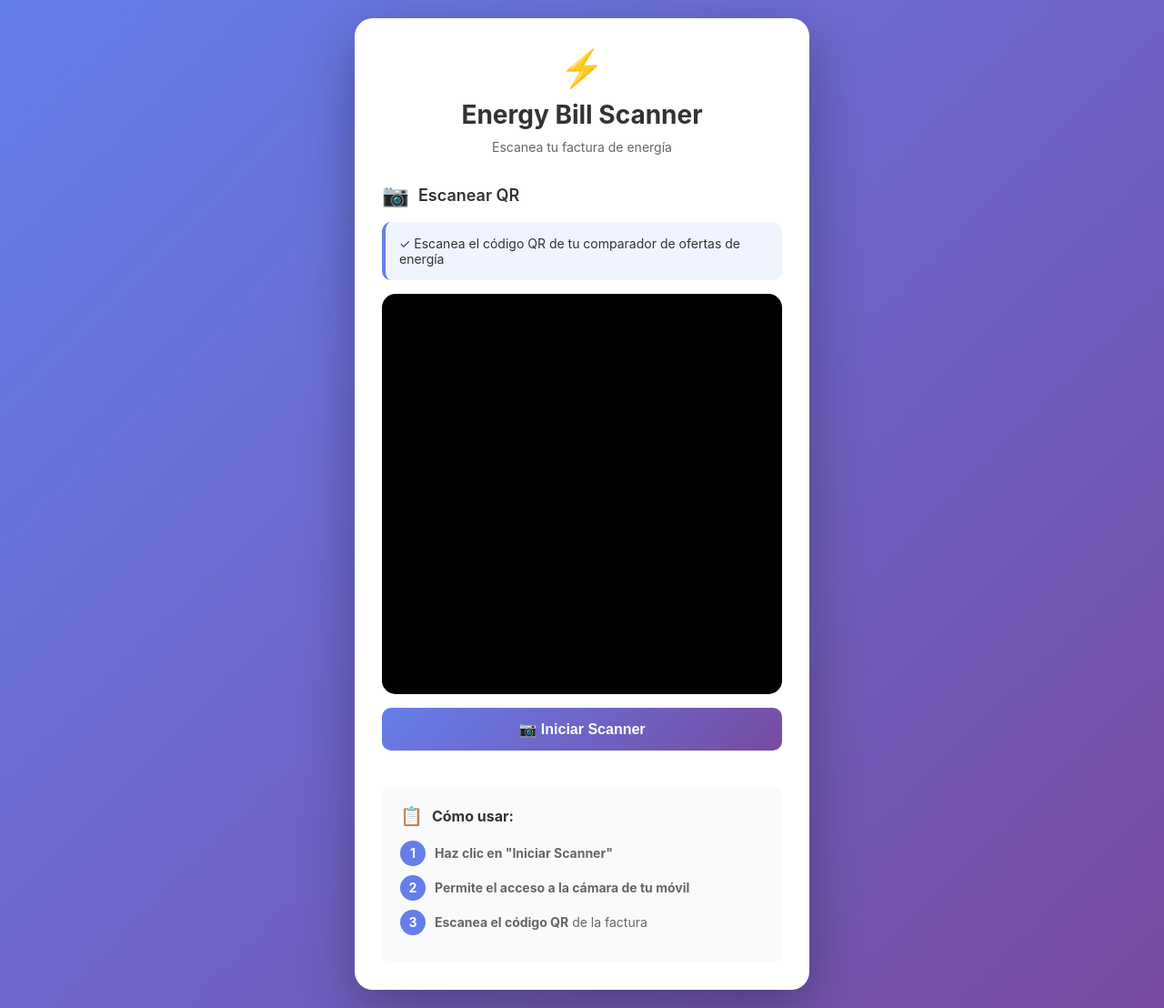
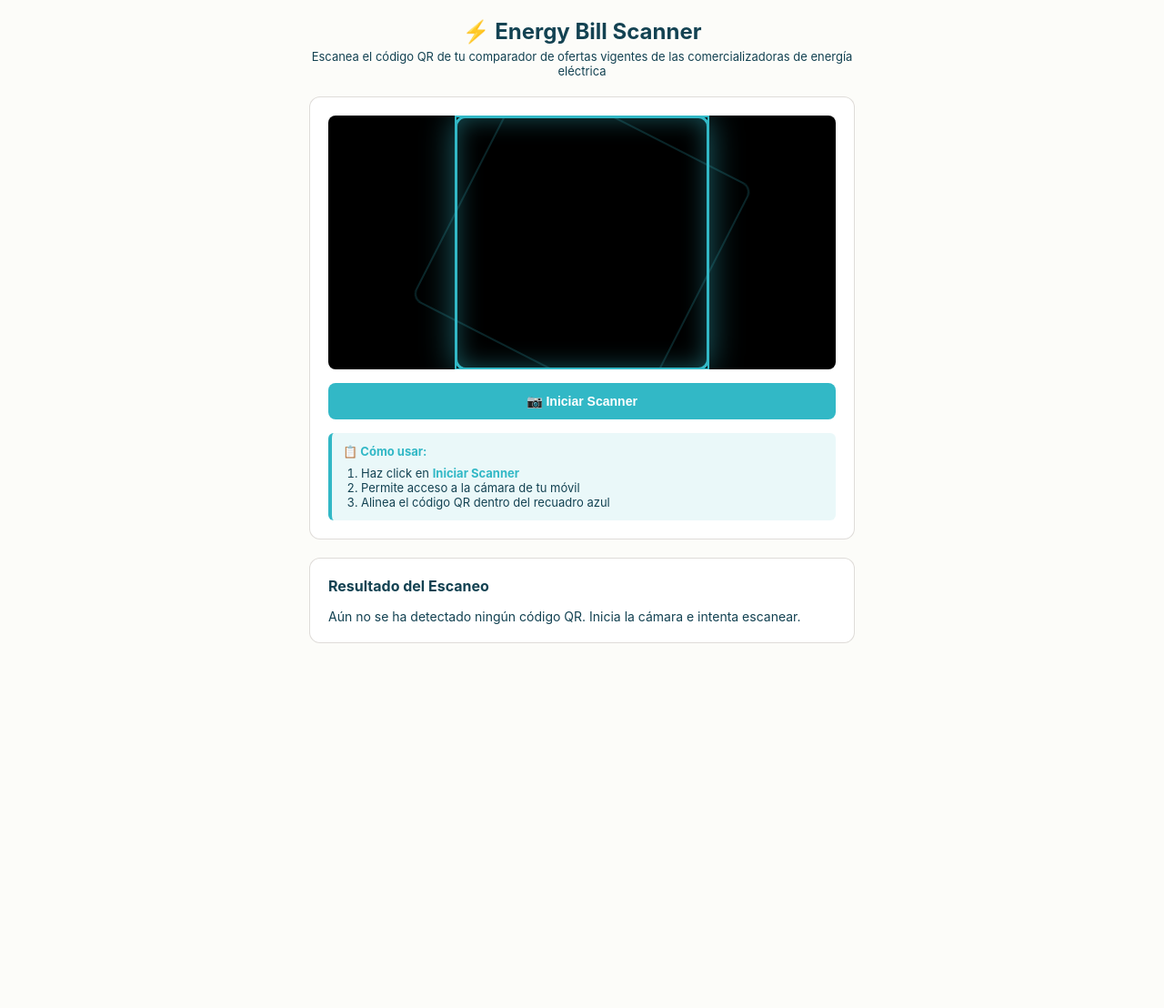
Before and after one commit to Dorotea93/energy-bill-scanner, a Flask app: page / in a window 1280 px wide. Shown: the whole page at 91% size. After the commit the page ends 707 px from the top, so only its background shows below. Run offline with Flask 3, Linux system fonts and the light colour scheme; some libraries are stand-ins or nearby versions.

Commit message:
Versión más robusta del scanner

```diff
--- a/templates/app_publica.html
+++ b/templates/app_publica.html
@@ -4,8 +4,15 @@
     <meta charset="UTF-8">
     <meta name="viewport" content="width=device-width, initial-scale=1.0">
     <title>Energy Bill Scanner</title>
-    <script src="https://unpkg.com/html5-qrcode"></script>
+    <script src="https://cdn.jsdelivr.net/npm/jsqr@1.4.0/dist/jsQR.js"></script>
     <style>
+        :root {
+            --color-primary: #32b8c6;
+            --color-bg: #fcfcf9;
+            --color-text: #134252;
+            --color-border: #5e5240;
+        }
+
         * {
             margin: 0;
             padding: 0;
@@ -14,421 +21,381 @@
 
         body {
             font-family: -apple-system, BlinkMacSystemFont, 'Segoe UI', Roboto, sans-serif;
-            background: linear-gradient(135deg, #667eea 0%, #764ba2 100%);
-            min-height: 100vh;
-            display: flex;
-            align-items: center;
-            justify-content: center;
+            background-color: var(--color-bg);
+            color: var(--color-text);
             padding: 20px;
         }
 
         .container {
-            background: white;
-            border-radius: 20px;
-            box-shadow: 0 20px 60px rgba(0, 0, 0, 0.3);
-            max-width: 500px;
-            width: 100%;
-            padding: 30px;
+            max-width: 600px;
+            margin: 0 auto;
         }
 
-        .header {
+        h1 {
+            font-size: 24px;
+            margin-bottom: 20px;
             text-align: center;
-            margin-bottom: 30px;
-        }
-
-        .header h1 {
-            color: #333;
-            font-size: 28px;
-            margin-bottom: 10px;
-        }
-
-        .header p {
-            color: #666;
-            font-size: 14px;
-        }
-
-        .emoji {
-            font-size: 40px;
-            margin-bottom: 10px;
         }
 
         .scanner-section {
-            margin-bottom: 30px;
+            background: white;
+            border-radius: 12px;
+            padding: 20px;
+            border: 1px solid rgba(94, 82, 64, 0.2);
+            margin-bottom: 20px;
         }
 
-        .scanner-title {
-            display: flex;
-            align-items: center;
-            margin-bottom: 15px;
-            font-size: 18px;
-            font-weight: 600;
-            color: #333;
-        }
-
-        .scanner-title::before {
-            content: "📷";
-            margin-right: 10px;
-            font-size: 24px;
-        }
-
-        #reader {
+        .video-container {
+            position: relative;
             width: 100%;
-            aspect-ratio: 1;
-            border-radius: 15px;
+            background: #000;
+            border-radius: 8px;
             overflow: hidden;
-            background: #000;
             margin-bottom: 15px;
         }
 
-        #reader video {
+        #video {
             width: 100%;
-            height: 100%;
-            object-fit: cover;
+            display: block;
         }
 
-        .btn {
-            width: 100%;
-            padding: 14px;
+        /* LÍMITES VISUALES DEL QR */
+        .qr-guide {
+            position: absolute;
+            top: 50%;
+            left: 50%;
+            transform: translate(-50%, -50%);
+            width: 280px;
+            height: 280px;
+            border: 3px solid var(--color-primary);
+            border-radius: 12px;
+            background: transparent;
+            box-shadow:
+                inset 0 0 20px rgba(50, 184, 198, 0.3),
+                0 0 30px rgba(50, 184, 198, 0.4);
+            pointer-events: none;
+            z-index: 10;
+            animation: pulse-border 2s ease-in-out infinite;
+        }
+
+        .qr-guide::before {
+            content: '';
+            position: absolute;
+            top: -3px;
+            left: -3px;
+            right: -3px;
+            bottom: -3px;
+            border: 2px solid rgba(50, 184, 198, 0.2);
+            border-radius: 12px;
+            animation: rotate-guide 8s linear infinite;
+        }
+
+        .qr-guide-label {
+            position: absolute;
+            top: -35px;
+            left: 50%;
+            transform: translateX(-50%);
+            background: var(--color-primary);
+            color: white;
+            padding: 6px 12px;
+            border-radius: 6px;
+            font-size: 12px;
+            font-weight: 600;
+            white-space: nowrap;
+            z-index: 11;
+        }
+
+        .qr-guide-label::after {
+            content: '';
+            position: absolute;
+            bottom: -4px;
+            left: 50%;
+            transform: translateX(-50%);
+            width: 0;
+            height: 0;
+            border-left: 6px solid transparent;
+            border-right: 6px solid transparent;
+            border-top: 6px solid var(--color-primary);
+        }
+
+        /* Esquinas destacadas */
+        .qr-corner {
+            position: absolute;
+            width: 20px;
+            height: 20px;
+            border: 2px solid var(--color-primary);
+        }
+
+        .qr-corner-top-left {
+            top: -3px;
+            left: -3px;
+            border-right: none;
+            border-bottom: none;
+        }
+
+        .qr-corner-top-right {
+            top: -3px;
+            right: -3px;
+            border-left: none;
+            border-bottom: none;
+        }
+
+        .qr-corner-bottom-left {
+            bottom: -3px;
+            left: -3px;
+            border-right: none;
+            border-top: none;
+        }
+
+        .qr-corner-bottom-right {
+            bottom: -3px;
+            right: -3px;
+            border-left: none;
+            border-top: none;
+        }
+
+        @keyframes pulse-border {
+            0%, 100% { box-shadow: inset 0 0 20px rgba(50, 184, 198, 0.3), 0 0 30px rgba(50, 184, 198, 0.4); }
+            50% { box-shadow: inset 0 0 30px rgba(50, 184, 198, 0.5), 0 0 40px rgba(50, 184, 198, 0.6); }
+        }
+
+        @keyframes rotate-guide {
+            0% { transform: rotate(0deg); }
+            100% { transform: rotate(360deg); }
+        }
+
+        .controls {
+            display: flex;
+            gap: 10px;
+            margin-bottom: 15px;
+        }
+
+        button {
+            flex: 1;
+            padding: 12px;
+            background: var(--color-primary);
+            color: white;
             border: none;
-            border-radius: 10px;
-            font-size: 16px;
+            border-radius: 8px;
             font-weight: 600;
             cursor: pointer;
+            font-size: 14px;
             transition: all 0.3s ease;
-            margin-bottom: 10px;
         }
 
-        .btn-primary {
-            background: linear-gradient(135deg, #667eea 0%, #764ba2 100%);
-            color: white;
+        button:hover {
+            background: #2a9fab;
+            transform: translateY(-2px);
+            box-shadow: 0 4px 12px rgba(50, 184, 198, 0.3);
         }
 
-        .btn-primary:hover {
-            transform: translateY(-2px);
-            box-shadow: 0 10px 25px rgba(102, 126, 234, 0.3);
+        button:active {
+            transform: translateY(0);
         }
 
-        .btn-primary:disabled {
-            opacity: 0.6;
+        button:disabled {
+            background: #ccc;
             cursor: not-allowed;
             transform: none;
         }
 
-        .btn-danger {
-            background: #ef4444;
-            color: white;
+        .result-section {
+            background: white;
+            border-radius: 12px;
+            padding: 20px;
+            border: 1px solid rgba(94, 82, 64, 0.2);
         }
 
-        .btn-danger:hover {
-            background: #dc2626;
+        .result-item {
+            margin-bottom: 15px;
+            padding-bottom: 15px;
+            border-bottom: 1px solid rgba(94, 82, 64, 0.1);
         }
 
-        .alert {
-            padding: 15px;
-            border-radius: 10px;
-            margin-bottom: 15px;
-            font-size: 14px;
-        }
-
-        .alert-success {
-            background: #d1fae5;
-            color: #065f46;
-            border-left: 4px solid #10b981;
-        }
-
-        .alert-error {
-            background: #fee2e2;
-            color: #991b1b;
-            border-left: 4px solid #ef4444;
-        }
-
-        .alert-info {
-            background: #dbeafe;
-            color: #0c2340;
-            border-left: 4px solid #3b82f6;
-        }
-
-        .scanner-info {
-            background: #f0f4ff;
-            border-left: 4px solid #667eea;
-            padding: 15px;
-            border-radius: 10px;
-            margin-bottom: 15px;
-            font-size: 14px;
-            color: #333;
-        }
-
-        .instructions {
-            background: #f9fafb;
-            border-radius: 10px;
-            padding: 20px;
-            margin-top: 20px;
-        }
-
-        .instructions h3 {
-            color: #333;
-            font-size: 16px;
-            margin-bottom: 15px;
-            display: flex;
-            align-items: center;
-        }
-
-        .instructions h3::before {
-            content: "📋";
-            margin-right: 10px;
-            font-size: 20px;
-        }
-
-        .instructions ul {
-            list-style: none;
-            margin: 0;
-            padding: 0;
-            color: #666;
-            font-size: 14px;
-            line-height: 1.8;
-        }
-
-        .instructions li {
-            list-style: none;
-            margin-bottom: 10px;
-            margin-left: 0;
-            padding-left: 0;
-        }
-
-        .step-number {
-            display: inline-flex;
-            align-items: center;
-            justify-content: center;
-            width: 28px;
-            height: 28px;
-            background: #667eea;
-            color: white;
-            border-radius: 50%;
-            margin-right: 10px;
-            font-size: 14px;
-            font-weight: bold;
-        }
-
-        .result {
-            background: #f0f4ff;
-            border-radius: 10px;
-            padding: 15px;
-            margin-top: 15px;
-            font-size: 13px;
-            word-break: break-all;
-            max-height: 200px;
-            overflow-y: auto;
+        .result-item:last-child {
+            margin-bottom: 0;
+            padding-bottom: 0;
+            border-bottom: none;
         }
 
         .result-label {
             font-weight: 600;
-            color: #333;
+            font-size: 12px;
+            color: var(--color-primary);
+            text-transform: uppercase;
             margin-bottom: 5px;
         }
 
         .result-value {
-            color: #667eea;
+            font-size: 14px;
             word-break: break-all;
         }
 
-        .spinner {
-            border: 4px solid #f3f4f6;
-            border-top: 4px solid #667eea;
-            border-radius: 50%;
-            width: 30px;
-            height: 30px;
-            animation: spin 1s linear infinite;
-            display: inline-block;
-            margin-right: 10px;
+        .result-value.success {
+            color: #2a9fab;
+            font-weight: 500;
         }
 
-        @keyframes spin {
-            0% { transform: rotate(0deg); }
-            100% { transform: rotate(360deg); }
+        .result-value.error {
+            color: #c01527;
         }
 
-        .loading {
-            display: flex;
-            align-items: center;
-            justify-content: center;
-            gap: 10px;
+        .info-box {
+            background: rgba(50, 184, 198, 0.1);
+            border-left: 4px solid var(--color-primary);
+            padding: 12px;
+            border-radius: 6px;
+            font-size: 13px;
+            margin-top: 15px;
+            color: var(--color-text);
         }
 
-        @media (max-width: 600px) {
-            .container {
-                padding: 20px;
+        .info-box strong {
+            color: var(--color-primary);
+        }
+
+        .hidden {
+            display: none;
+        }
+
+        @media (max-width: 480px) {
+            h1 {
+                font-size: 20px;
             }
 
-            .header h1 {
-                font-size: 24px;
+            .qr-guide {
+                width: 240px;
+                height: 240px;
             }
 
-            #reader {
-                width: 100%;
-                aspect-ratio: 1;
+            .scanner-section {
+                padding: 15px;
             }
         }
     </style>
 </head>
 <body>
     <div class="container">
-        <div class="header">
-            <div class="emoji">⚡</div>
-            <h1>Energy Bill Scanner</h1>
-            <p>Escanea tu factura de energía</p>
-        </div>
-
-        <div id="message"></div>
+        <h1>⚡ Energy Bill Scanner</h1>
+        <p style="text-align: center; font-size: 13px; color: var(--color-text); margin: -15px 0 20px 0;">Escanea el código QR de tu comparador de ofertas vigentes de las comercializadoras de energía eléctrica</p>
 
         <div class="scanner-section">
-            <div class="scanner-title">Escanear QR</div>
+            <div class="video-container">
+                <video id="video" autoplay playsinline></video>
 
-            <div class="scanner-info">
-                ✓ Escanea el código QR de tu comparador de ofertas de energía
+                <!-- GUÍA VISUAL DEL QR -->
+                <div class="qr-guide">
+                    <div class="qr-guide-label">Coloca el QR aquí</div>
+                    <div class="qr-corner qr-corner-top-left"></div>
+                    <div class="qr-corner qr-corner-top-right"></div>
+                    <div class="qr-corner qr-corner-bottom-left"></div>
+                    <div class="qr-corner qr-corner-bottom-right"></div>
+                </div>
             </div>
 
-            <div id="reader"></div>
+            <div class="controls">
+                <button id="startBtn" onclick="startCamera()">📷 Iniciar Scanner</button>
+            </div>
 
-            <button class="btn btn-primary" id="startBtn" onclick="startScanner()">
-                📷 Iniciar Scanner
-            </button>
-
-            <button class="btn btn-danger" id="stopBtn" onclick="stopScanner()" style="display: none;">
-                ⛔ Detener Scanner
-            </button>
-        </div>
-
-        <div id="resultDiv" style="display: none;">
-            <div class="result">
-                <div class="result-label">Código QR detectado:</div>
-                <div class="result-value" id="resultValue"></div>
+            <div class="info-box">
+                <strong>📋 Cómo usar:</strong>
+                <ol style="margin: 8px 0 0 20px; padding: 0;">
+                    <li>Haz click en <strong>Iniciar Scanner</strong></li>
+                    <li>Permite acceso a la cámara de tu móvil</li>
+                    <li>Alinea el código QR dentro del recuadro azul</li>
+                </ol>
             </div>
         </div>
 
-        <div class="instructions">
-            <h3>Cómo usar:</h3>
-            <ul>
-                <li><span class="step-number">1</span><strong>Haz clic en "Iniciar Scanner"</strong></li>
-                <li><span class="step-number">2</span><strong>Permite el acceso a la cámara de tu móvil</strong></li>
-                <li><span class="step-number">3</span><strong>Escanea el código QR</strong> de la factura</li>
-            </ul>
+        <div class="result-section">
+            <h2 style="font-size: 16px; margin-bottom: 15px;">Resultado del Escaneo</h2>
+            <div id="resultContainer" class="hidden">
+                <div class="result-item">
+                    <div class="result-label">Estado</div>
+                    <div id="status" class="result-value"></div>
+                </div>
+                <div class="result-item">
+                    <div class="result-label">Código QR Detectado</div>
+                    <div id="qrData" class="result-value"></div>
+                </div>
+                <div class="result-item">
+                    <div class="result-label">Tipo</div>
+                    <div id="qrType" class="result-value"></div>
+                </div>
+                <div class="result-item">
+                    <div class="result-label">Ubicación</div>
+                    <div id="qrLocation" class="result-value"></div>
+                </div>
+            </div>
+            <div id="noResultText" style="color: var(--color-text); font-size: 14px;">
+                Aún no se ha detectado ningún código QR. Inicia la cámara e intenta escanear.
+            </div>
         </div>
     </div>
 
     <script>
-        let html5QrcodeScanner = null;
+        let video = document.getElementById('video');
+        let canvas = document.createElement('canvas');
+        let context = canvas.getContext('2d');
+        let isScanning = false;
+        let stream = null;
 
-        function showMessage(type, text) {
-            const messageDiv = document.getElementById('message');
-            messageDiv.className = `alert alert-${type}`;
-            messageDiv.textContent = text;
-            messageDiv.style.display = 'block';
-
-            if (type === 'success') {
-                setTimeout(() => {
-                    messageDiv.style.display = 'none';
-                }, 5000);
+        async function startCamera() {
+            try {
+                stream = await navigator.mediaDevices.getUserMedia({
+                    video: {
+                        facingMode: 'environment',
+                        width: { ideal: 1280 },
+                        height: { ideal: 720 }
+                    }
+                });
+                video.srcObject = stream;
+                video.onloadedmetadata = () => {
+                    canvas.width = video.videoWidth;
+                    canvas.height = video.videoHeight;
+                    isScanning = true;
+                    document.getElementById('startBtn').disabled = true;
+                    scan();
+                };
+            } catch (error) {
+                alert('Error al acceder a la cámara: ' + error.message);
             }
         }
 
-        function startScanner() {
-            document.getElementById('startBtn').style.display = 'none';
-            document.getElementById('stopBtn').style.display = 'block';
+        function stopCamera() {
+            isScanning = false;
+            if (stream) {
+                stream.getTracks().forEach(track => track.stop());
+            }
+            document.getElementById('startBtn').disabled = false;
+        }
 
-            try {
-                // Crear instancia nueva
-                html5QrcodeScanner = new Html5Qrcode("reader");
+        function scan() {
+            if (isScanning) {
+                context.drawImage(video, 0, 0, canvas.width, canvas.height);
+                let imageData = context.getImageData(0, 0, canvas.width, canvas.height);
+                let code = jsQR(imageData.data, imageData.width, imageData.height);
 
-                const config = {
-                    fps: 15,
-                    qrbox: { width: 320, height: 320 },
-                    aspectRatio: 1.0,
-                    disableFlip: false
-                };
+                if (code) {
+                    displayResult(code);
+                }
 
-                const onScanSuccess = (decodedText, decodedResult) => {
-                    console.log('QR detectado:', decodedText);
-                    document.getElementById('resultValue').textContent = decodedText;
-                    document.getElementById('resultDiv').style.display = 'block';
-                    stopScanner();
-                    processQRCode(decodedText);
-                };
-
-                const onScanFailure = (error) => {
-                    // Silenciosamente fallar
-                };
-
-                // Iniciar scanner con configuración correcta
-                html5QrcodeScanner.start(
-                    {
-                        facingMode: "environment",
-                        width: { ideal: 1280 },
-                        height: { ideal: 1280 },
-                        zoom: { min: 1, ideal: 2, max: 4 }
-                    },
-                    config,
-                    onScanSuccess,
-                    onScanFailure
-                ).then(() => {
-                    showMessage('info', 'ℹ️ Escanea el código QR...');
-                }).catch(err => {
-                    console.error('Error al iniciar scanner:', err);
-                    showMessage('error', '❌ Error al iniciar scanner: ' + err.message);
-                    document.getElementById('startBtn').style.display = 'block';
-                    document.getElementById('stopBtn').style.display = 'none';
-                    html5QrcodeScanner = null;
-                });
-
-            } catch (err) {
-                console.error('Error:', err);
-                showMessage('error', '❌ Error: ' + err.message);
-                document.getElementById('startBtn').style.display = 'block';
-                document.getElementById('stopBtn').style.display = 'none';
-                html5QrcodeScanner = null;
+                requestAnimationFrame(scan);
             }
         }
 
-        function stopScanner() {
-            if (html5QrcodeScanner) {
-                html5QrcodeScanner.stop().then(() => {
-                    html5QrcodeScanner = null;
-                    document.getElementById('startBtn').style.display = 'block';
-                    document.getElementById('stopBtn').style.display = 'none';
-                }).catch(err => {
-                    console.error('Error al detener scanner:', err);
-                    html5QrcodeScanner = null;
-                    document.getElementById('startBtn').style.display = 'block';
-                    document.getElementById('stopBtn').style.display = 'none';
-                });
-            }
-        }
+        function displayResult(code) {
+            document.getElementById('resultContainer').classList.remove('hidden');
+            document.getElementById('noResultText').classList.add('hidden');
 
-        function processQRCode(qrCode) {
-            const messageDiv = document.getElementById('message');
-            messageDiv.className = 'alert alert-info';
-            messageDiv.innerHTML = '<div class="loading"><div class="spinner"></div>Procesando...</div>';
-            messageDiv.style.display = 'block';
+            document.getElementById('status').textContent = '✓ QR Detectado';
+            document.getElementById('status').classList.add('success');
+            document.getElementById('qrData').textContent = code.data;
+            document.getElementById('qrType').textContent = 'QR Code Standard';
 
-            fetch('/api/scrape', {
-                method: 'POST',
-                headers: {
-                    'Content-Type': 'application/json'
-                },
-                body: JSON.stringify({ url: qrCode })
-            })
-            .then(response => response.json())
-            .then(data => {
-                if (data.success) {
-                    showMessage('success', '✅ Factura capturada correctamente.');
-                    document.getElementById('resultDiv').style.display = 'none';
-                } else {
-                    showMessage('error', '❌ Error: ' + (data.error || 'No se pudo procesar'));
-                }
-            })
-            .catch(error => {
-                console.error('Error:', error);
-                showMessage('error', '❌ Error de conexión');
-            });
+            let location = code.location;
+            document.getElementById('qrLocation').textContent =
+                `X: ${Math.round(location.topLeftCorner.x)}, Y: ${Math.round(location.topLeftCorner.y)}`;
         }
     </script>
 </body>
```
